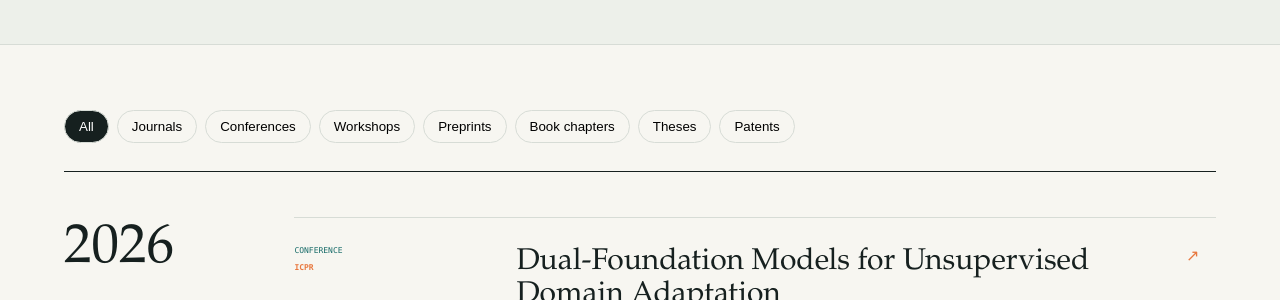
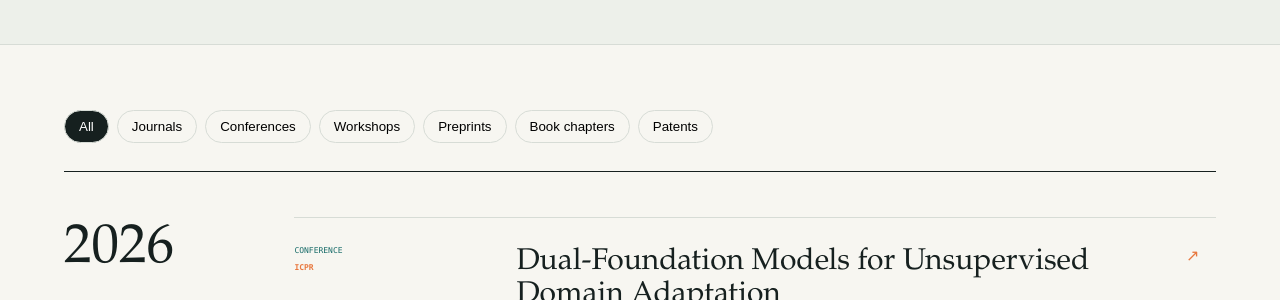
Before and after one commit to SILab-SUNYK/SILab-SUNYK.github.io, a Jekyll site: the page built from publications.html, in a window 1280 px wide and 900 px high, scrolled down 453 px. Shown: the part 141-441 px from the top of the window. Built offline with Jekyll 4.4.1, drawn with Linux system fonts in a browser that asks for light colours.

Commit message:
Remove theses publication filter

```diff
--- a/publications.html
+++ b/publications.html
@@ -4,5 +4,5 @@
 permalink: /publications/
 ---
 <section class="page-hero wrap"><p class="label">Research output / Archive</p><h1>Publications</h1><p>Research output in 3D vision, visual localization, machine learning, and connected robotics, indexed from Google Scholar.</p></section>
-<section class="archive wrap"><div class="filter-row"><button class="active" data-filter="all">All</button><button data-filter="Journal">Journals</button><button data-filter="Conference">Conferences</button><button data-filter="Workshop">Workshops</button><button data-filter="Preprint">Preprints</button><button data-filter="Book Chapter">Book chapters</button><button data-filter="Thesis">Theses</button><button data-filter="Patent">Patents</button></div>{% assign years = site.data.publications | group_by: 'year' %}{% for year in years %}<div class="year-block"><h2>{{ year.name }}</h2><div>{% for paper in year.items %}<a class="archive-paper {% if paper.image %}has-paper-image{% endif %}" data-type="{{ paper.type }}" href="{{ paper.link }}"><div class="paper-meta"><span>{{ paper.type }}<b>{{ paper.venue }}</b></span>{% if paper.image %}<figure><img src="{{ paper.image | relative_url }}" alt="{{ paper.image_alt | default: paper.title }}"></figure>{% endif %}</div><div><h3>{{ paper.title }}</h3><p>{{ paper.authors }}</p><p class="venue-full">{{ paper.venue_full }}</p></div><i>↗</i></a>{% endfor %}</div></div>{% endfor %}</section>
+<section class="archive wrap"><div class="filter-row"><button class="active" data-filter="all">All</button><button data-filter="Journal">Journals</button><button data-filter="Conference">Conferences</button><button data-filter="Workshop">Workshops</button><button data-filter="Preprint">Preprints</button><button data-filter="Book Chapter">Book chapters</button><button data-filter="Patent">Patents</button></div>{% assign years = site.data.publications | group_by: 'year' %}{% for year in years %}<div class="year-block"><h2>{{ year.name }}</h2><div>{% for paper in year.items %}<a class="archive-paper {% if paper.image %}has-paper-image{% endif %}" data-type="{{ paper.type }}" href="{{ paper.link }}"><div class="paper-meta"><span>{{ paper.type }}<b>{{ paper.venue }}</b></span>{% if paper.image %}<figure><img src="{{ paper.image | relative_url }}" alt="{{ paper.image_alt | default: paper.title }}"></figure>{% endif %}</div><div><h3>{{ paper.title }}</h3><p>{{ paper.authors }}</p><p class="venue-full">{{ paper.venue_full }}</p></div><i>↗</i></a>{% endfor %}</div></div>{% endfor %}</section>
 <script>document.querySelectorAll('[data-filter]').forEach(function(b){b.onclick=function(){document.querySelectorAll('[data-filter]').forEach(function(x){x.classList.remove('active')});b.classList.add('active');document.querySelectorAll('.archive-paper').forEach(function(p){p.hidden=b.dataset.filter!=='all'&&p.dataset.type!==b.dataset.filter});document.querySelectorAll('.year-block').forEach(function(y){y.hidden=!y.querySelector('.archive-paper:not([hidden])')})}})</script>
```
